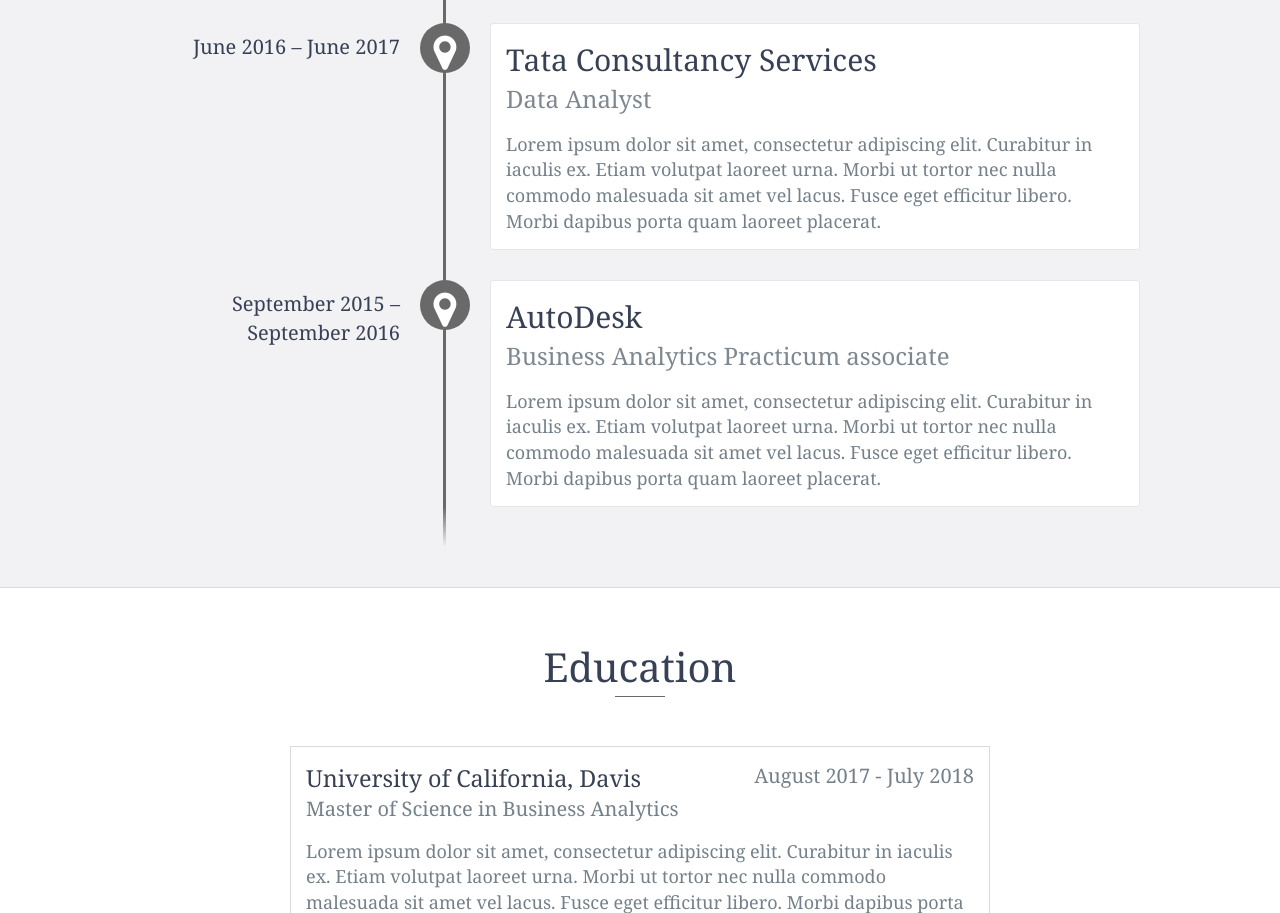
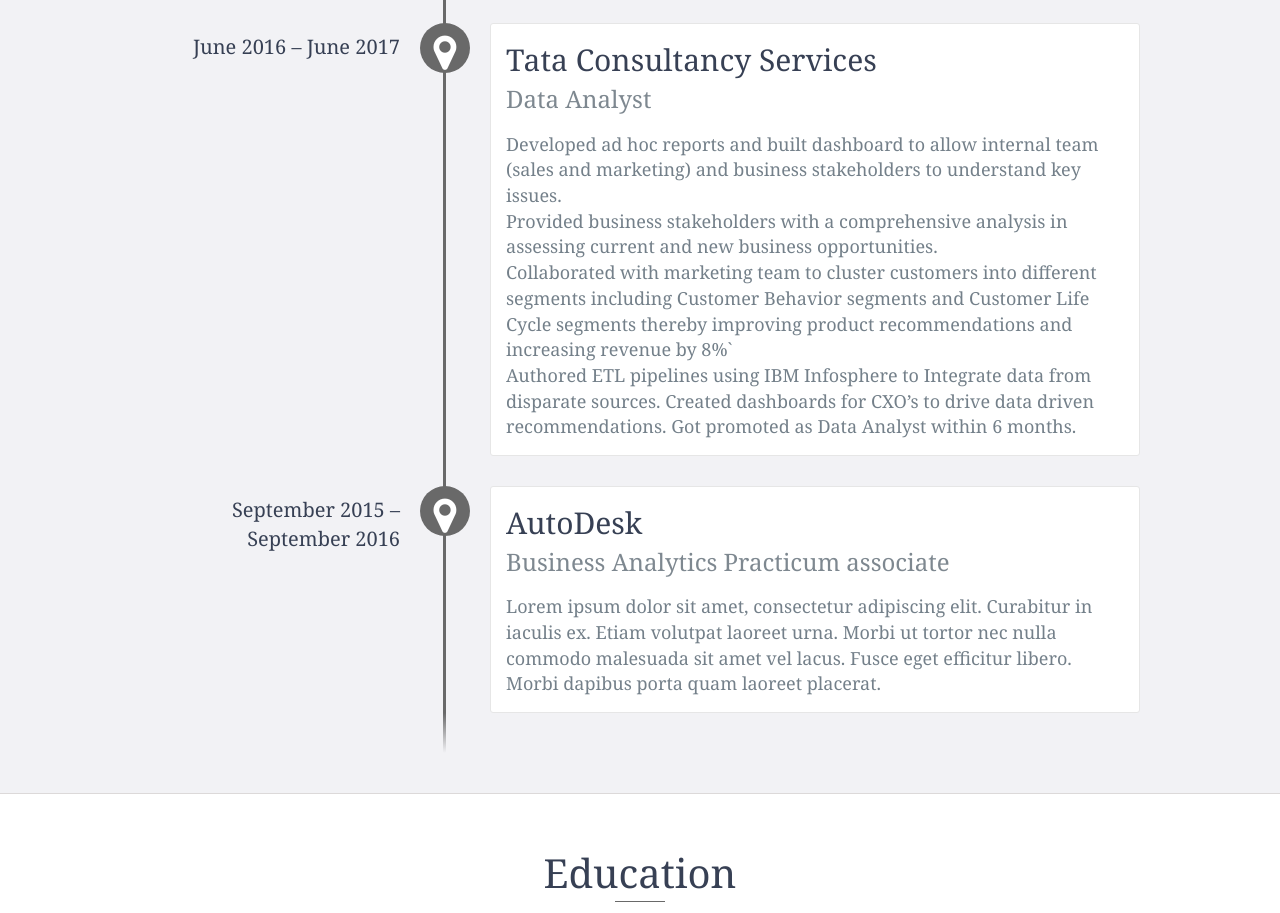
Before and after one commit to Imsharad/sharadjain.github.io, a website: page index.html in a window 1280 px wide. Shown: the part 1820-2733 px from the top of the page. Drawn offline with nearby package versions, Linux system fonts and the light colour scheme.

Commit message:
Adding jobs

```diff
--- a/index.html
+++ b/index.html
@@ -98,7 +98,10 @@
                 <h3>Tata Consultancy Services</h3>
                 <h4>Data Analyst</h4>
                 <p>
-                    Lorem ipsum dolor sit amet, consectetur adipiscing elit. Curabitur in iaculis ex. Etiam volutpat laoreet urna. Morbi ut tortor nec nulla commodo malesuada sit amet vel lacus. Fusce eget efficitur libero. Morbi dapibus porta quam laoreet placerat.
+                  Developed ad hoc reports and built dashboard to allow internal team (sales and marketing) and business stakeholders to understand key issues.
+                  </br>Provided business stakeholders with a comprehensive analysis in assessing current and new business opportunities.
+                  </br>Collaborated with marketing team to cluster customers into different segments including Customer Behavior segments and Customer Life Cycle segments thereby improving product recommendations and increasing revenue by 8%`
+                  </br>Authored ETL pipelines using IBM Infosphere to Integrate data from disparate sources. Created dashboards for CXO’s to drive data driven recommendations. Got promoted as Data Analyst within 6 months.
                 </p>
             </div>
 
```
